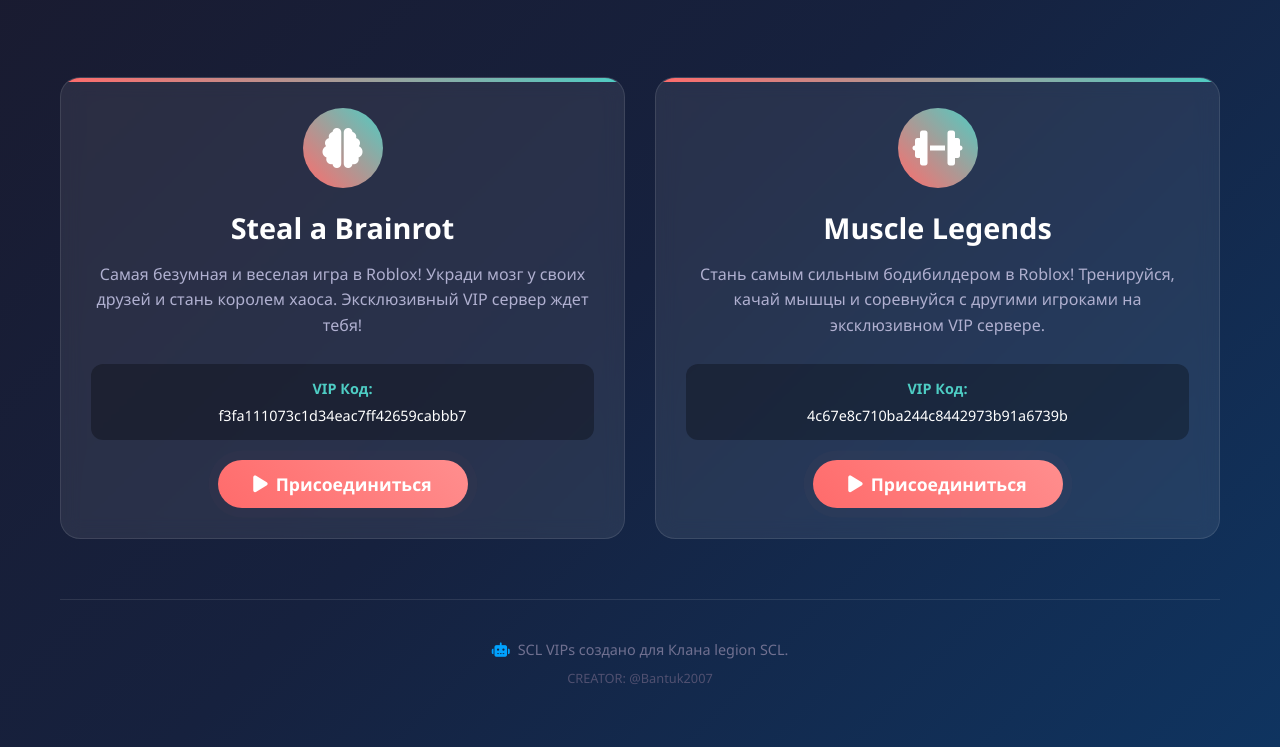
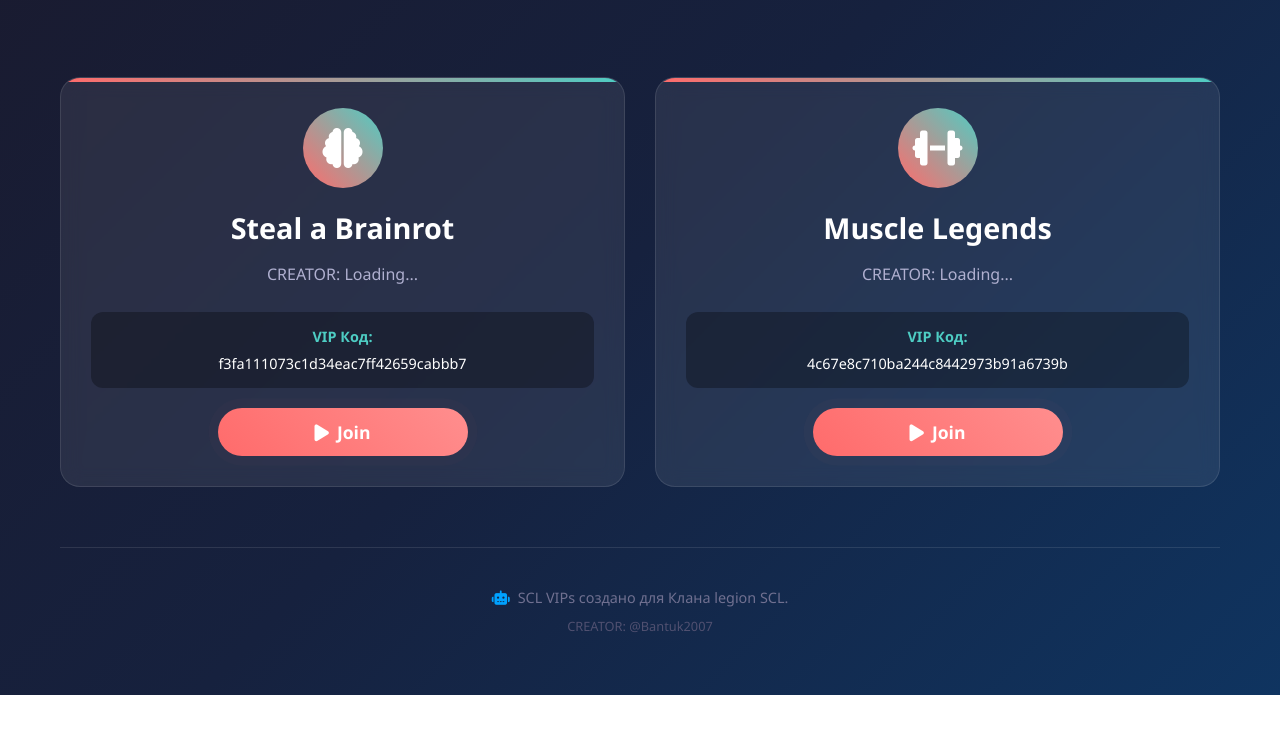
Before and after one commit to XuRyAl/SCL-VIPs, a plain HTML site: page index.html in a window 1280 px wide. Shown: the part 190-937 px from the top of the page. After the commit the page ends 885 px from the top, so only its background shows below. Drawn offline with Linux system fonts and the light colour scheme.

Commit message:
Update game descriptions and button text to English

```diff
--- a/index.html
+++ b/index.html
@@ -219,7 +219,7 @@
                     <i class="fas fa-brain"></i>
                 </div>
                 <h2 class="game-title">Steal a Brainrot</h2>
-                <p class="game-description">Самая безумная и веселая игра в Roblox! Укради мозг у своих друзей и стань королем хаоса. Эксклюзивный VIP сервер ждет тебя!</p>
+                <p class="game-description">CREATOR: Loading...</p>
 
                 <div class="vip-code">
                     <span class="code-label">VIP Код:</span>
@@ -227,7 +227,7 @@
                 </div>
 
                 <button class="join-btn pulse" onclick="joinServer('f3fa111073c1d34eac7ff42659cabbb7')">
-                    <i class="fas fa-play"></i> Присоединиться
+                    <i class="fas fa-play"></i> Join
                 </button>
             </div>
 
@@ -237,7 +237,7 @@
                     <i class="fas fa-dumbbell"></i>
                 </div>
                 <h2 class="game-title">Muscle Legends</h2>
-                <p class="game-description">Стань самым сильным бодибилдером в Roblox! Тренируйся, качай мышцы и соревнуйся с другими игроками на эксклюзивном VIP сервере.</p>
+                <p class="game-description">CREATOR: Loading...</p>
 
                 <div class="vip-code">
                     <span class="code-label">VIP Код:</span>
@@ -245,7 +245,7 @@
                 </div>
 
                 <button class="join-btn pulse" onclick="joinServer('4c67e8c710ba244c8442973b91a6739b')">
-                    <i class="fas fa-play"></i> Присоединиться
+                    <i class="fas fa-play"></i> Join
                 </button>
             </div>
         </div>
```
